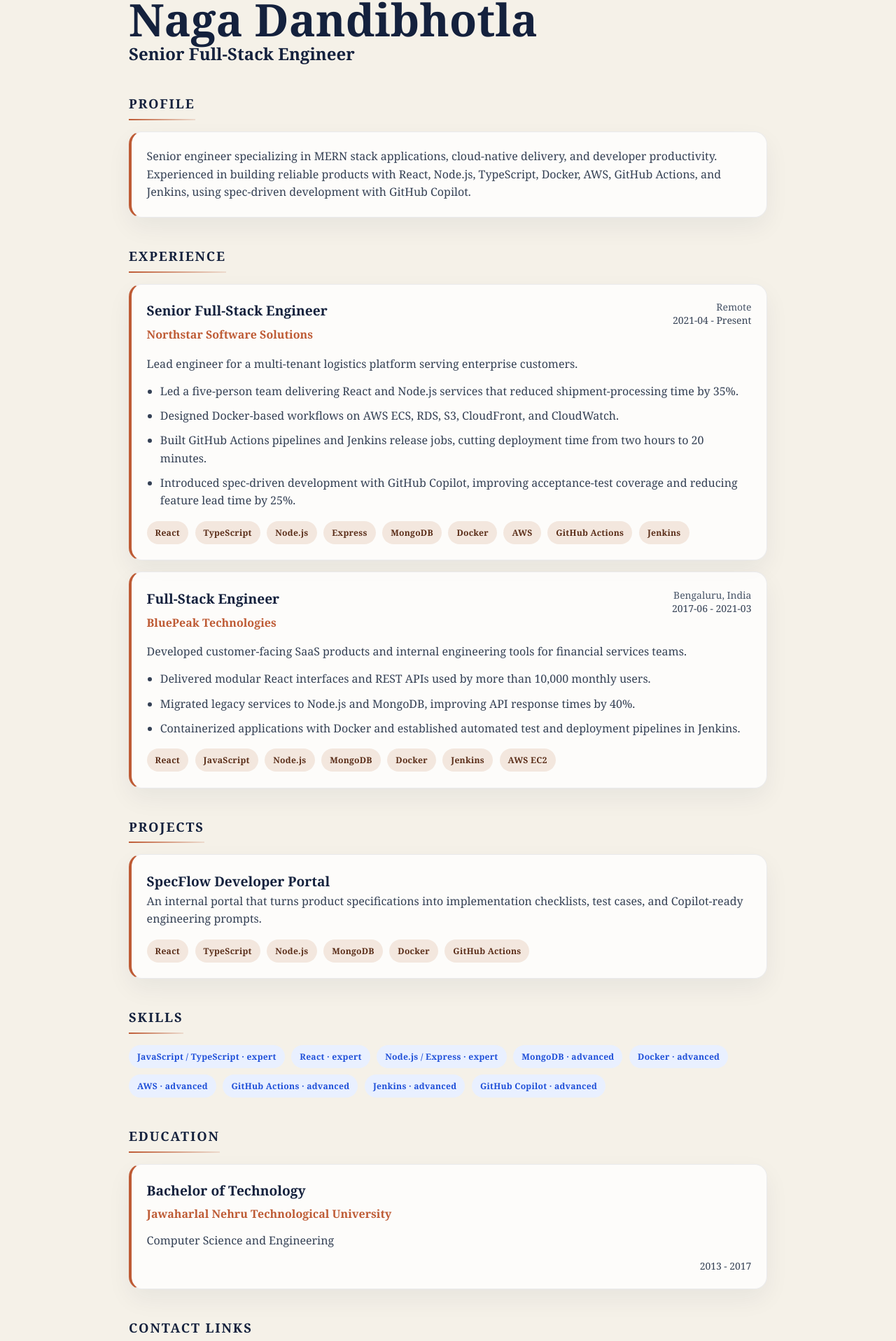
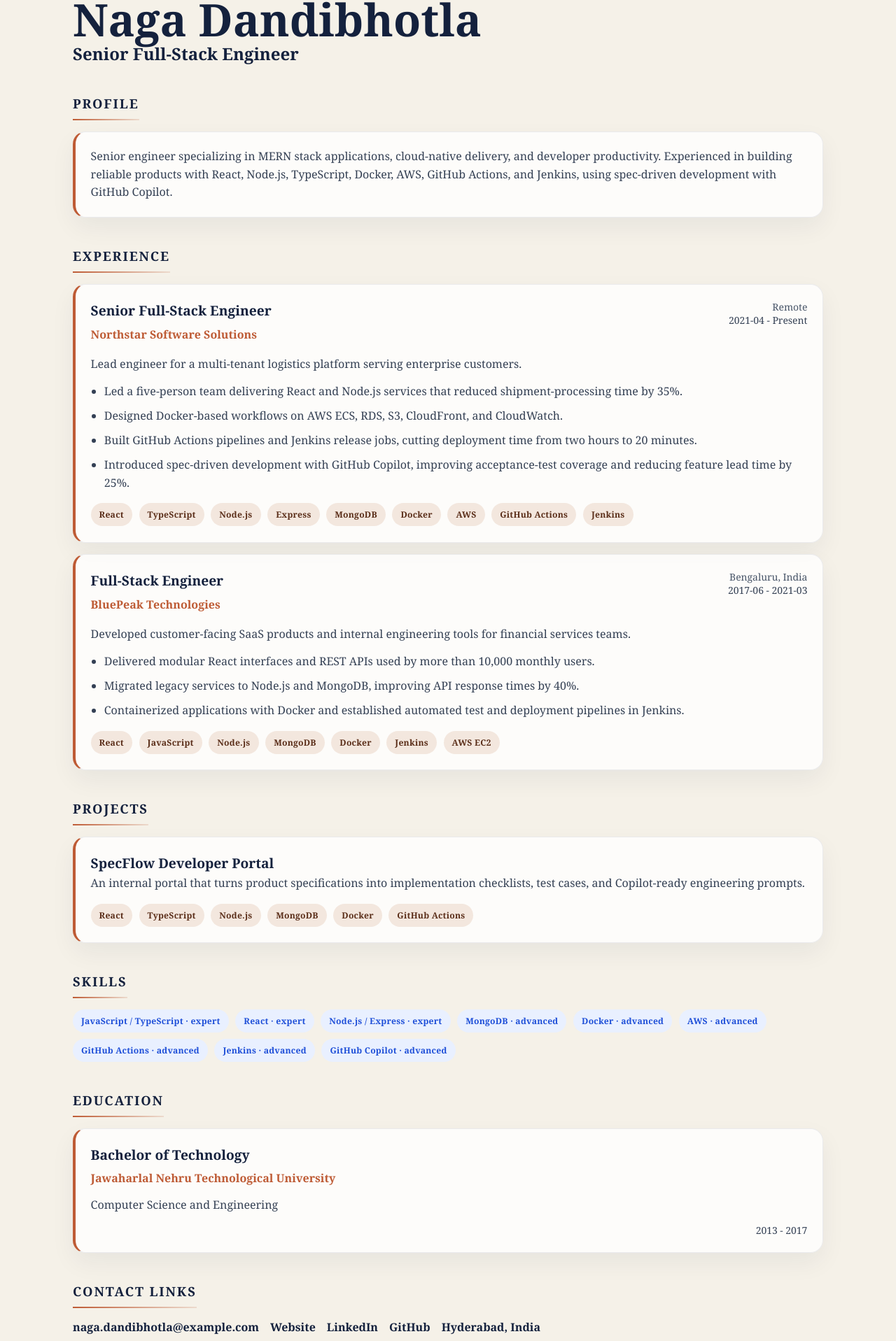
Before and after one commit to NagBharadwaja/Naga-Digital-Resume, a React (Vite) app: page / in a window 1280 px wide. Shown: the part 92-2009 px from the top of the page at 70% size. Built offline with nearby package versions, Linux system fonts and the light colour scheme.

Commit message:
Composing Primitive and Domain components

```diff
--- a/src/App.css
+++ b/src/App.css
@@ -5,7 +5,7 @@
 .resume-page {
   max-width: var(--content-max-width);
   margin: 0 auto;
-  padding: var(--resume-page-padding-top)
+  padding-block: var(--resume-page-padding-top)
     var(--resume-page-padding-bottom);
 }
 
--- a/src/components/ResumePage.tsx
+++ b/src/components/ResumePage.tsx
@@ -1,13 +1,14 @@
 import type { Resume } from '../data/types';
 import { Container } from './primitives/Container';
-import { Heading } from './primitives/Heading';
 import { Link } from './primitives/Link';
 import { Stack } from './primitives/Stack';
 import { Tag } from './primitives/Tag';
-import { Text } from './primitives/Text';
 import { ResumeSection } from './domain/ResumeSection';
 import { ExperienceCard } from './domain/ExperienceCard';
 import { ProjectCard } from './domain/ProjectCard';
+import { EducationCard } from './domain/EducationCard';
+import { ProfileCard } from './domain/ProfileCard';
+import { ResumeHeader } from './domain/ResumeHeader';
 
 interface ResumePageProps {
   resume: Resume
@@ -24,18 +25,10 @@
   return (
     <main className="resume-page">
       <Container>
-        <Text className='eyebrow'>Profile</Text>
-        <Heading level="h1" size="page">
-          {resume.name}
-        </Heading>
-        <Heading level="h2" size="">
-          {resume.title}
-        </Heading>
+        <ResumeHeader name={resume.name} title={resume.title} />
 
         <ResumeSection title="Profile">
-          <div className="profile-card">
-            <Text>{resume.summary}</Text>
-          </div>
+          <ProfileCard summary={resume.summary} />
         </ResumeSection>
 
         <ResumeSection title="Experience">
@@ -68,14 +61,7 @@
         <ResumeSection title="Education">
           <Stack>
             {resume.education.map((entry) => (
-              <article key={`${entry.institution}-${entry.degree}`} className="card">
-                <Heading level="h4" size="card">{entry.degree}</Heading>
-                <p className="company">{entry.institution}</p>
-                {entry.field && <p>{entry.field}</p>}
-                <Text size="meta">
-                  {entry.startDate || 'N/A'} - {entry.endDate || 'Present'}
-                </Text>
-              </article>
+              <EducationCard study={entry} />
             ))}
           </Stack>
         </ResumeSection>
--- /dev/null
+++ b/src/components/domain/EducationCard.tsx
@@ -0,0 +1,20 @@
+import { Card } from "../primitives/Card";
+import { Heading } from "../primitives/Heading";
+import { Text } from "../primitives/Text";
+import type { Education } from "../../data/types";
+
+export function EducationCard({ study }: {study: Education }) {
+    return (
+        <Card
+            aria-label={`${study.degree} at ${study.institution}`}
+            key={`${study.institution}-${study.degree}`}
+        >
+            <Heading level="h4" size="card">{study.degree}</Heading>
+            <p className="company">{study.institution}</p>
+            {study.field && <p>{study.field}</p>}
+            <Text size="meta">
+                {study.startDate || 'N/A'} - {study.endDate || 'Present'}
+            </Text>
+        </Card>
+    )
+}
--- /dev/null
+++ b/src/components/domain/ProfileCard.tsx
@@ -0,0 +1,10 @@
+import { Card } from "../primitives/Card";
+import { Text } from "../primitives/Text";
+
+export function ProfileCard({ summary }: { summary: string; }) {
+    return (
+        <Card>
+            <Text>{summary}</Text>
+        </Card>
+    )
+}
--- /dev/null
+++ b/src/components/domain/ResumeHeader.tsx
@@ -0,0 +1,21 @@
+import { Heading } from "../primitives/Heading";
+import { Text } from "../primitives/Text";
+
+type ResumeHeaderProps = {
+    name: string;
+    title: string;
+};
+
+export function ResumeHeader (props: ResumeHeaderProps) {
+    return (
+        <>
+            <Text className='eyebrow'>Profile</Text>
+            <Heading level="h1" size="page">
+                {props.name}
+            </Heading>
+            <Heading level="h2" size="">
+                {props.title}
+            </Heading>
+        </>
+    )
+}
--- a/src/components/domain/ResumeSection.tsx
+++ b/src/components/domain/ResumeSection.tsx
@@ -4,21 +4,22 @@
     const sectionId = title.toLowerCase().replace(/\s+/g, '-');
     return sectionId;
 }
-export function ResumeSection({
-    title,
-    children
-}: {
+
+type ResumeSectionProps = {
     title: string;
     children: React.ReactNode;
-}) {
+};
+
+export function ResumeSection(props: ResumeSectionProps) {
+    const sectionId = toSectionId(props.title);
     return (
-        <section className="resume-section" aria-labelledby={toSectionId(title)}>
+        <section className="resume-section" aria-labelledby={sectionId}>
             <div className="section-heading-wrap">
-                <Heading level="h3" size="section" id={toSectionId(title)}>
-                    {title}
+                <Heading level="h3" size="section" id={sectionId}>
+                    {props.title}
                 </Heading>
             </div>
-            {children}
+            {props.children}
         </section>
     )
 }
```
